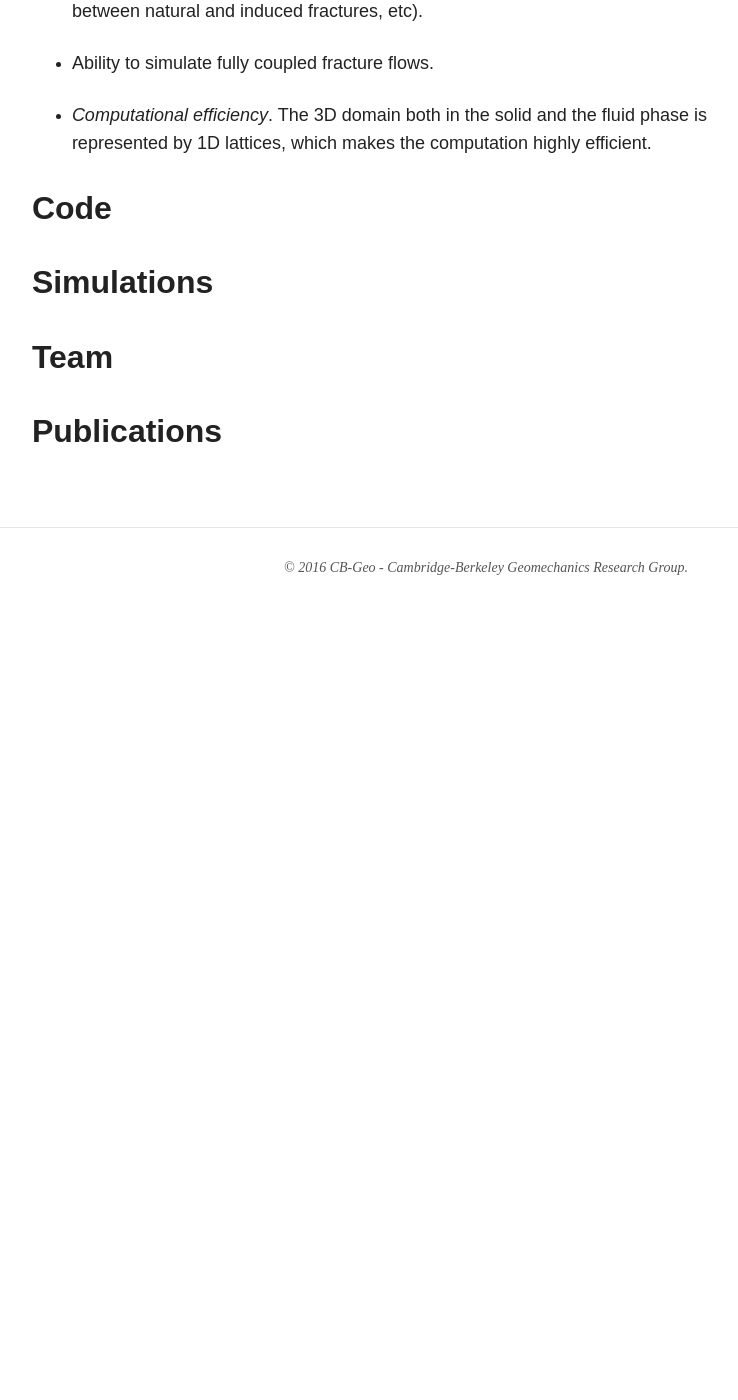
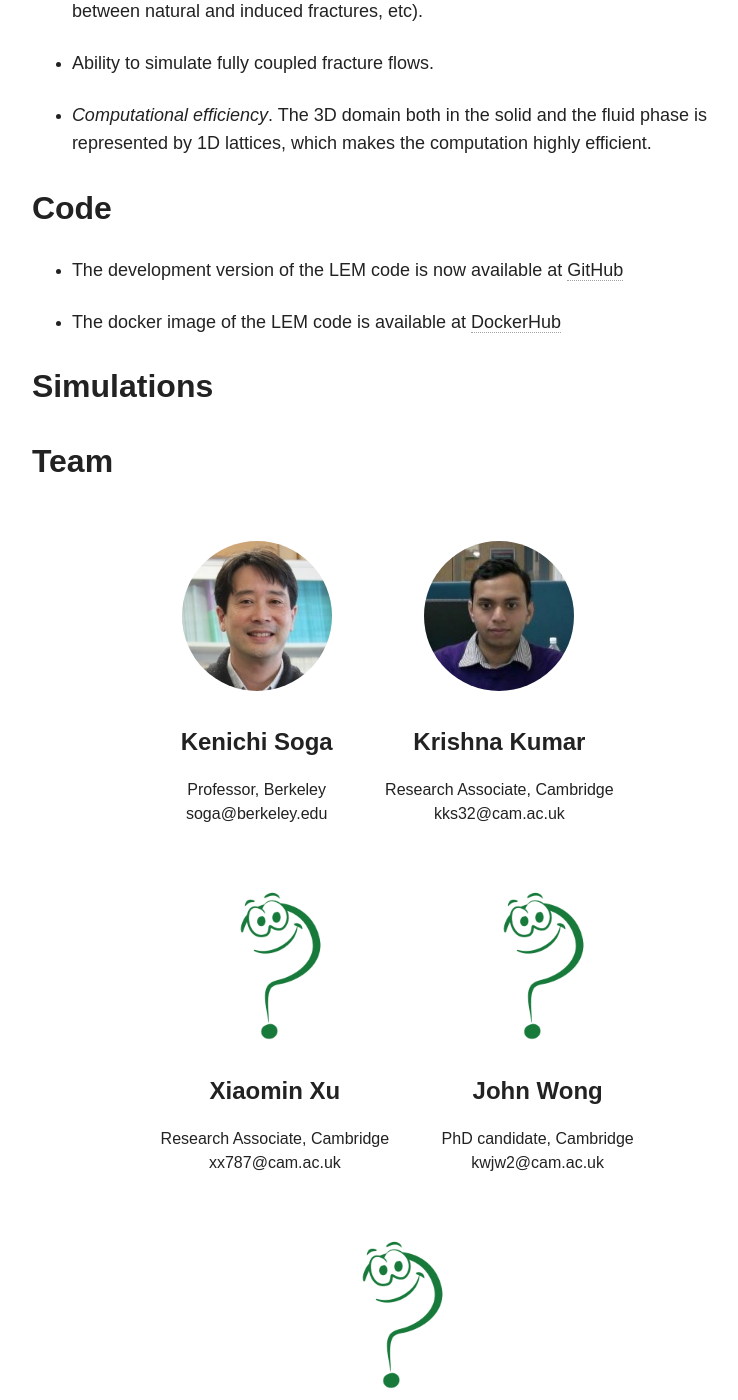
Before and after one commit to cb-geo/cb-geo.github.io, a Jekyll site: the page built from _posts/research_areas/2016-04-09-lem.md, in a window 1280 px wide and 1400 px high, scrolled down 1880 px. Shown: the whole window, without its empty margins (154-892 px from the left). Built offline with Jekyll 4.4.1, drawn with Linux system fonts in a browser that asks for light colours; nearby versions of some CDN libraries; comment, search, counter and statistics services are not loaded; before the commit the page ends 2526 px from its top, so only the background shows below that; some of the changed text lies outside the part shown.

Commit message:
Added research areas and filter by area and included members in LEM

```diff
--- a/_data/members.yml
+++ b/_data/members.yml
@@ -5,6 +5,12 @@
   uni: Berkeley
   image: soga.jpg
   email: soga@berkeley.edu
+  area:
+    - DEM
+    - FEM
+    - LBM
+    - LEM
+    - MPM
 
 - name: Krishna Kumar
   role: core
@@ -12,6 +18,12 @@
   uni: Cambridge
   image: kumar.jpg
   email: kks32@cam.ac.uk
+  area:
+    - DEM
+    - FEM
+    - LBM
+    - LEM
+    - MPM
 
 # Academics
 - name: Giovanna Biscontin
@@ -43,6 +55,7 @@
   uni: Cambridge
   image: question.png
   email: yr228@cam.ac.uk
+  area: FEM
 
 - name: Xiaomin Xu
   role: researcher
@@ -50,6 +63,10 @@
   uni: Cambridge
   image: question.png
   email: xx787@cam.ac.uk
+  area:
+    - DEM
+    - LEM
+
 
 # PhD Students
 
@@ -63,7 +80,7 @@
 - name: Mike Gardner
   role: student
   position: PhD candidate
-  uni: Cambridge
+  uni: Berkeley
   image: gardner.jpg
   email: mhgardner@berkeley.edu
 
@@ -95,22 +112,31 @@
   image: question.png
   email: ts600@cam.ac.uk
 
+- name: Ezra Setiasabda
+  role: student
+  position: PhD candidate
+  uni: Berkeley
+  image: question.jpg
+  email: ezrayst@berkeley.edu
+  area: MPM
+
 - name: John Wong
   role: student
   position: PhD candidate
   uni: Cambridge
   image: question.png
   email: kwjw2@cam.ac.uk
-
+  area: LEM
 
 # Masters students
-
-- name: Kentaro Suda
+- name: Maryam Alghannam
   role: student
   position: Masters student
-  uni: Cambridge
+  uni: Berkeley
   image: question.png
-  email: ks743@cam.ac.uk
+  email: maryamgh@berkeley.edu
+  area: LEM
+
 
 # Visitors
 
--- a/_posts/research_areas/2016-04-09-lem.md
+++ b/_posts/research_areas/2016-04-09-lem.md
@@ -34,8 +34,29 @@ For a 3D problem, the basic units of LEM are 1D lattice elements. LEM can genera
 
 ## Code
 
+* The development version of the LEM code is now available at [GitHub](https://www.github.com/cb-geo/lem)
+
+* The docker image of the LEM code is available at [DockerHub](https://hub.docker.com/r/cbgeo/lem/)
+
 ## Simulations
 
 ## Team
+<!-- Team filled from _data/members.yaml-->
+   <div class="team">
+    {% for member in site.data.members %}
+      {% for area in member.area %}
+        {% if area == "LEM" %}
+          <div class="user">
+            <div class="userimg" style="background-image:url('{{ site.baseurl }}/images/cb-geo/team/{{ member.image }}')">
+            </div>
+            <h4>{{ member.name }}</h4>
+            {{ member.position }}, {{member.uni }}<br/>
+	 <a h   ref="mailto:{{ member.email }}">{{ member.email }}</a>
+          </div>
+        {% endif%}
+      {% endfor %}
+    {% endfor %}
+   </div>
+<!-- End team -->
 
 ## Publications
```
Also changed, not shown: _data/teampast.yml (+7 -1 lines).
